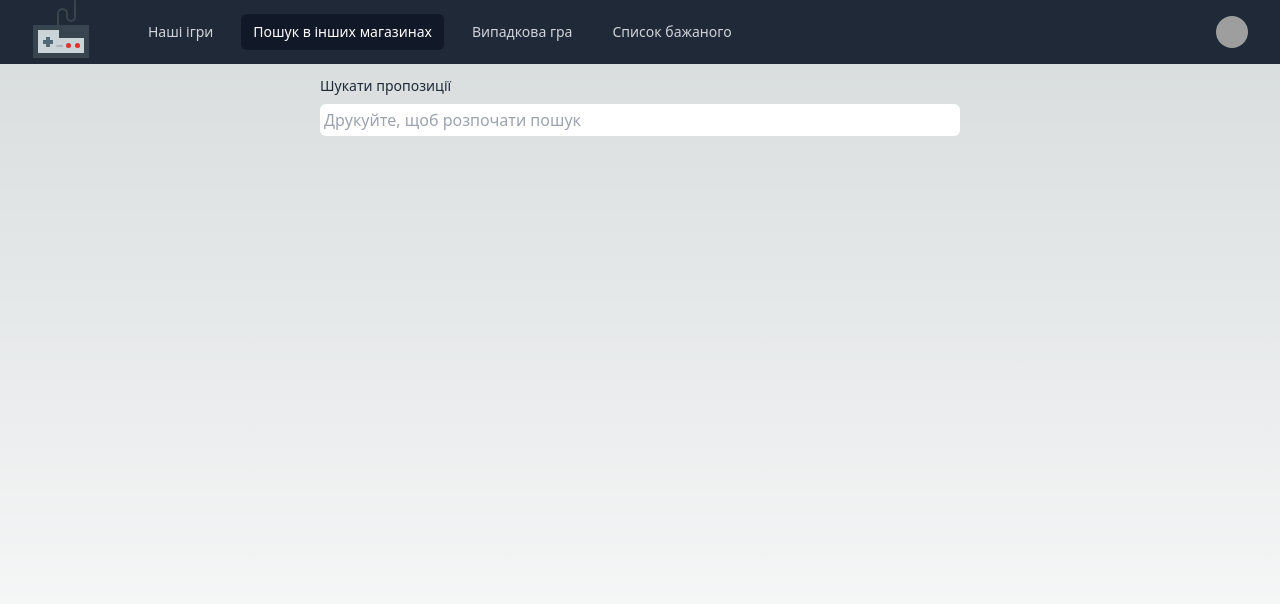
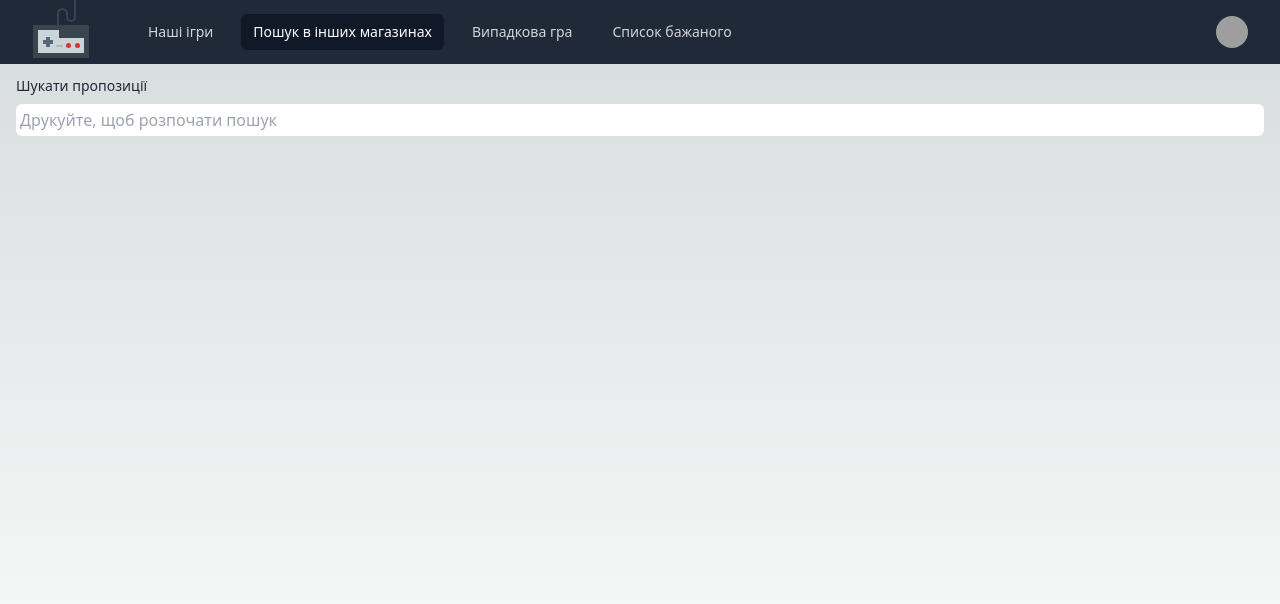
Before and after one commit to ValentineSokol/GameAggregatoirFE, a Next.js app: page /games/aggregate in a window 1280 px wide. Shown: the top 604 px of the page. Built offline with nearby package versions, Linux system fonts and the light colour scheme; grey boxes are pictures that could not be loaded.

Commit message:
Add search results rendering to the store aggregation

```diff
--- /dev/null
+++ b/src/components/OfferCard/OfferCard.js
@@ -0,0 +1,18 @@
+import React from 'react';
+
+export const OfferCard = ({ store, url, name, price }) => (
+    <article>
+      <a
+          href={url}
+          target='_blank'
+          rel='noopener noreferrer'
+          className='hover:underline bg-gray-800 m-2 text-white p-2 rounded-md text-sm'
+      >
+          <span>{store}:</span>
+          {' '}
+          <span>{name}</span>
+          {' '}
+          <span className='text-green-500 font-bold'>{price}</span>
+      </a>
+    </article>
+);
--- a/src/pages/api/[...all].js
+++ b/src/pages/api/[...all].js
@@ -1,4 +1,3 @@
-import {NextApiRequest, NextApiResponse} from "next";
 import httpProxyMiddleware from "next-http-proxy-middleware";
 
 export const config = {
--- a/src/pages/games/aggregate.js
+++ b/src/pages/games/aggregate.js
@@ -4,22 +4,33 @@ import { Input } from '@/components/Input';
 import { useGameOffers } from '@/api/useGameOffers';
 import {useDebounce} from "../../../utils/useDebounce";
 
+import { OfferCard } from "@/components/OfferCard/OfferCard";
+
 export default function AggregatePage() {
     const [query, setQuery] = useState('');
 
     const debouncedSetQuery = useDebounce((e) => setQuery(e.target.value));
 
-    const { offers, isLoading, isError } = useGameOffers(query);
+    const { data: offers, isLoading, isError, ...result } = useGameOffers(query);
 
-
+    console.log({ offers, result})
     return (
         <main className='w-full flex justify-center align-middle mt-3'>
+        <div className='flex flex-col gap-5 w-full mx-4'>
         <Input
             onChange={debouncedSetQuery}
             label="Шукати пропозиції"
             placeholder="Друкуйте, щоб розпочати пошук"
-            wrapClassName='w-1/2'
+            wrapClassName='w-full'
         />
+         <section>
+             <ul className='grid gap-5 grid-rows-3 grid-cols-3'>
+             { offers?.map((offer, i) => (
+                 <li><OfferCard key={i} {...offer} /></li>
+             ))}
+             </ul>
+         </section>
+        </div>
         </main>
     );
 }
```
